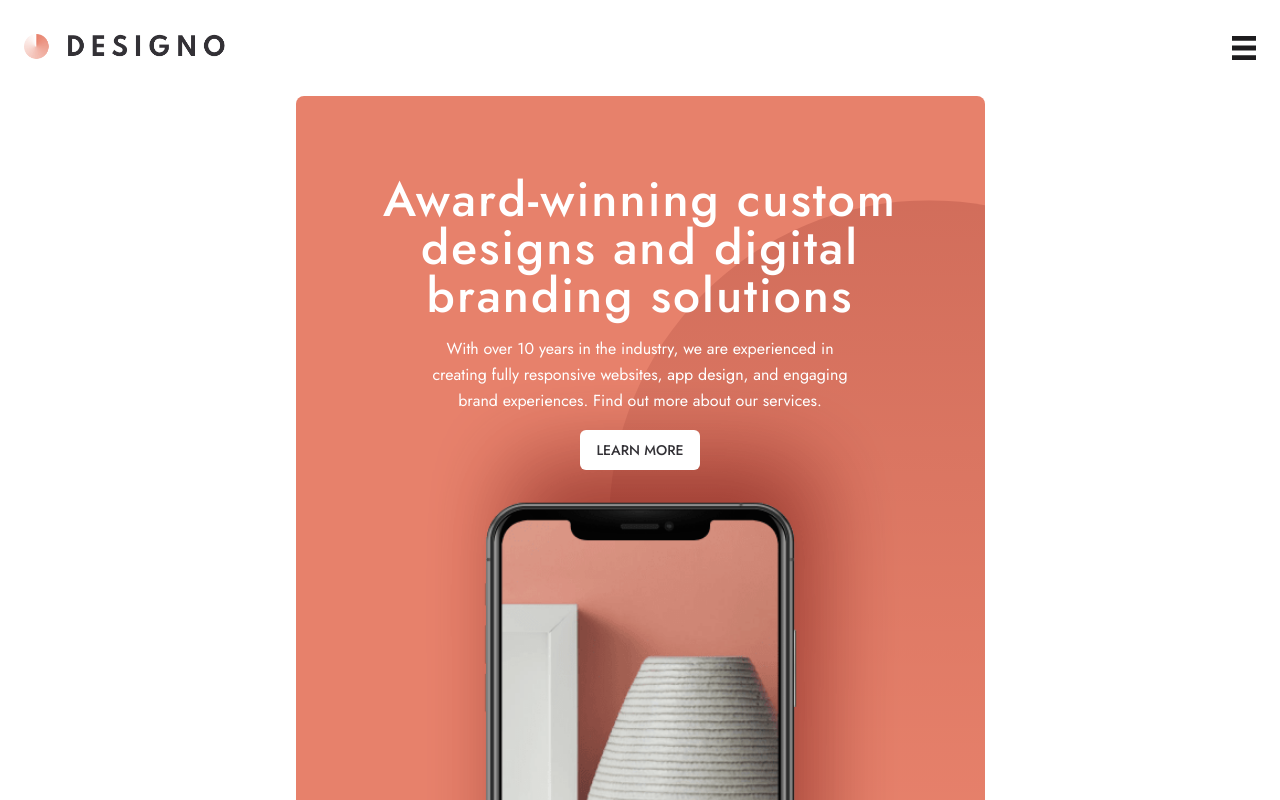
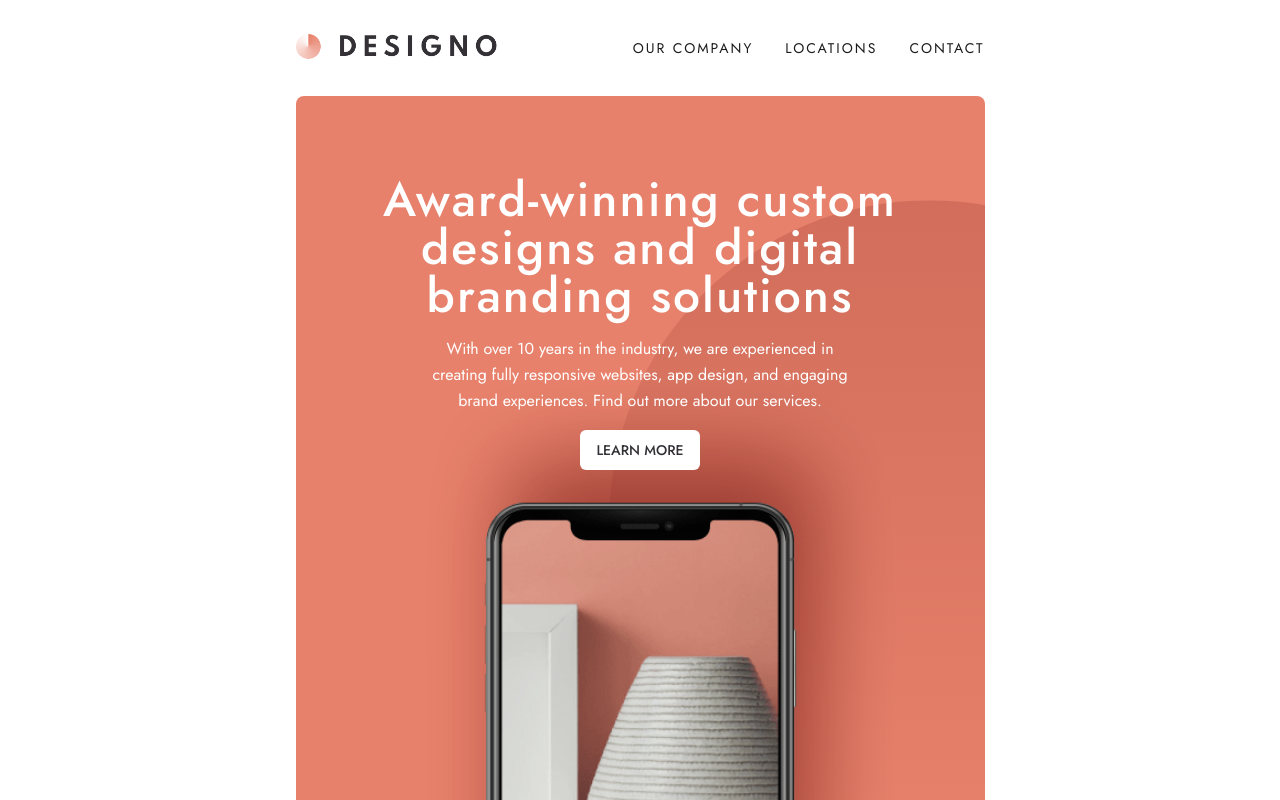
Before and after one commit to ronnieima/designo, a Next.js app: page / in a window 1280 px wide. Shown: the top 800 px of the page. Built offline with nearby package versions, Linux system fonts and the light colour scheme.

Commit message:
finish tablet layout

```diff
--- a/src/components/Footer.tsx
+++ b/src/components/Footer.tsx
@@ -10,7 +10,7 @@ export default function Footer() {
   return (
     <footer className="relative bg-black pb-16 pt-[253px] text-center">
       <MaxWidthContainer
-        className={cn("gap-8", "sm:grid sm:grid-cols-3 sm:grid-rows-3")}
+        className={cn("gap-8", "sm:grid sm:grid-cols-3 sm:grid-rows-[1fr_0.1fr_4fr] sm:pt-20")}
       >
         <div className="bg-threeCircles absolute  -top-1/4 flex h-[379px] max-w-[690px] flex-col items-center justify-between gap-8 rounded-lg bg-peach px-6 py-16 text-white sm:p-16">
           <header className="flex flex-col gap-4 ">
@@ -27,13 +27,13 @@ export default function Footer() {
           src={"/assets/shared/desktop/logo-light.png"}
           width={0}
           height={0}
-          className="h-auto w-[202px]"
+          className="h-auto w-[202px] col-span"
           sizes="66vw"
           alt="light logo"
         />
-        <div className="h-1 w-full bg-darkGray/20 sm:col-span-full sm:row-span-2"></div>
-        <NavLinks className="sm:col-span-2 sm:row-[1_/_1] sm:flex-row" />
-        <div className="space-y-10">
+        <div className="h-1 w-full bg-darkGray/20 sm:col-span-full sm:row-span-1"></div>
+        <NavLinks className="sm:col-[2_/_4] sm:row-[1_/_1] sm:flex-row sm:justify-self-end" />
+        <div className="sm:col-span-2 sm:row-span-2 flex-col gap-10  flex sm:flex-row sm:text-left">
           <div className="text-lightGray/50">
             <p className="font-bold">Designo Central Office </p>
             <p>3886 Wellington Street</p>
--- a/src/components/MaxWidthContainer.tsx
+++ b/src/components/MaxWidthContainer.tsx
@@ -10,7 +10,7 @@ export default function MaxWidthContainer({ children, className }: Props) {
   return (
     <div
       className={cn(
-        "mx-auto flex max-w-[689px] flex-col items-center justify-center px-6 sm:px-0",
+        "mx-auto flex max-w-[689px] flex-col items-center justify-center px-6 sm:px-0 ",
         className,
       )}
     >
--- a/src/components/Navbar.tsx
+++ b/src/components/Navbar.tsx
@@ -1,9 +1,13 @@
 import Image from "next/image";
 import React from "react";
+import NavLinks from "./ui/NavLinks";
+import MaxWidthContainer from "./MaxWidthContainer";
 
 export default function Navbar() {
   return (
-    <nav className="flex h-[96px] items-center justify-between px-6">
+    <nav className=" h-[96px] flex items-center">
+      <MaxWidthContainer className="flex-row justify-between w-full px-4 sm:px-0">
+
       <Image
         src={"/assets/shared/desktop/logo-dark.png"}
         width={0}
@@ -11,15 +15,17 @@ export default function Navbar() {
         className="h-auto w-52"
         sizes="100vw"
         alt="Designo Logo"
-      />
+        />
+      <NavLinks className="hidden sm:flex sm:text-black sm:flex-row"/>
       <Image
         src={"/assets/shared/mobile/icon-hamburger.svg"}
         width={0}
         height={0}
-        className="size-6"
+        className="size-6 sm:hidden"
         sizes="25vw"
         alt="Designo Logo"
-      />
+        />
+        </MaxWidthContainer>
     </nav>
   );
 }
--- a/src/components/ui/SocialLinks.tsx
+++ b/src/components/ui/SocialLinks.tsx
@@ -5,7 +5,7 @@ import React from "react";
 
 export default function SocialLinks() {
   return (
-    <ul className="flex items-center justify-center gap-4">
+    <ul className="flex items-center justify-center gap-4 sm:self-end sm:justify-self-end ">
       {socials.map((social) => (
         <Link key={social.label} href={social.href} target="_blank">
           <Image
```
